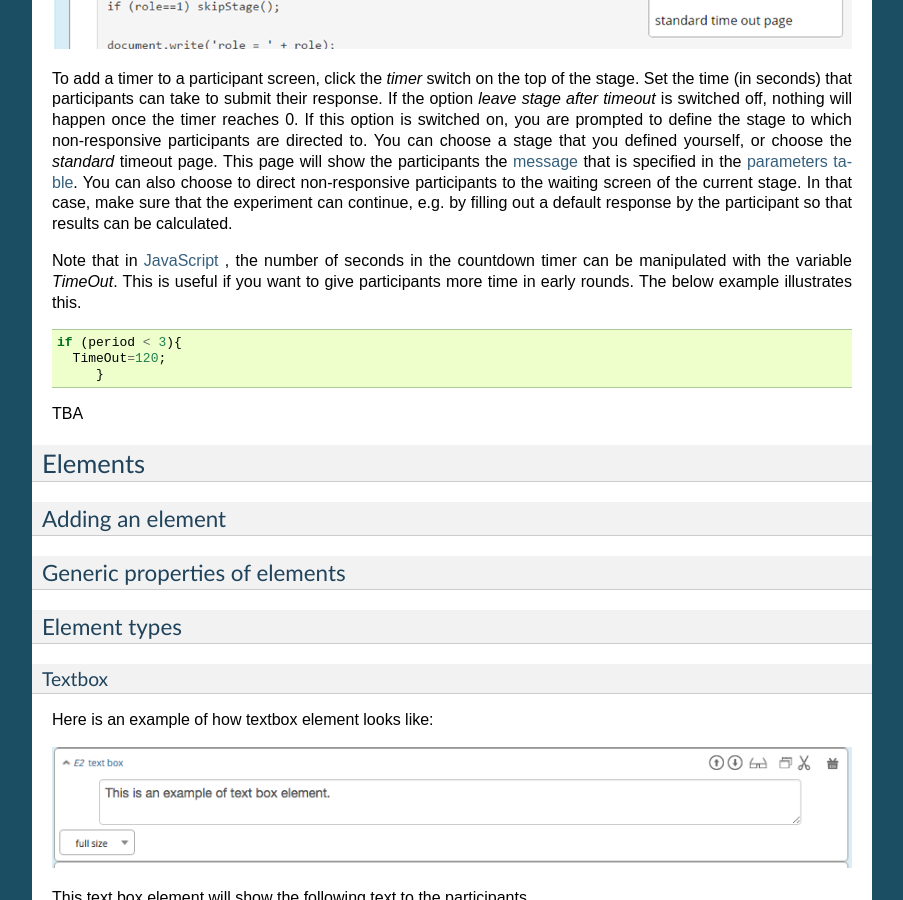
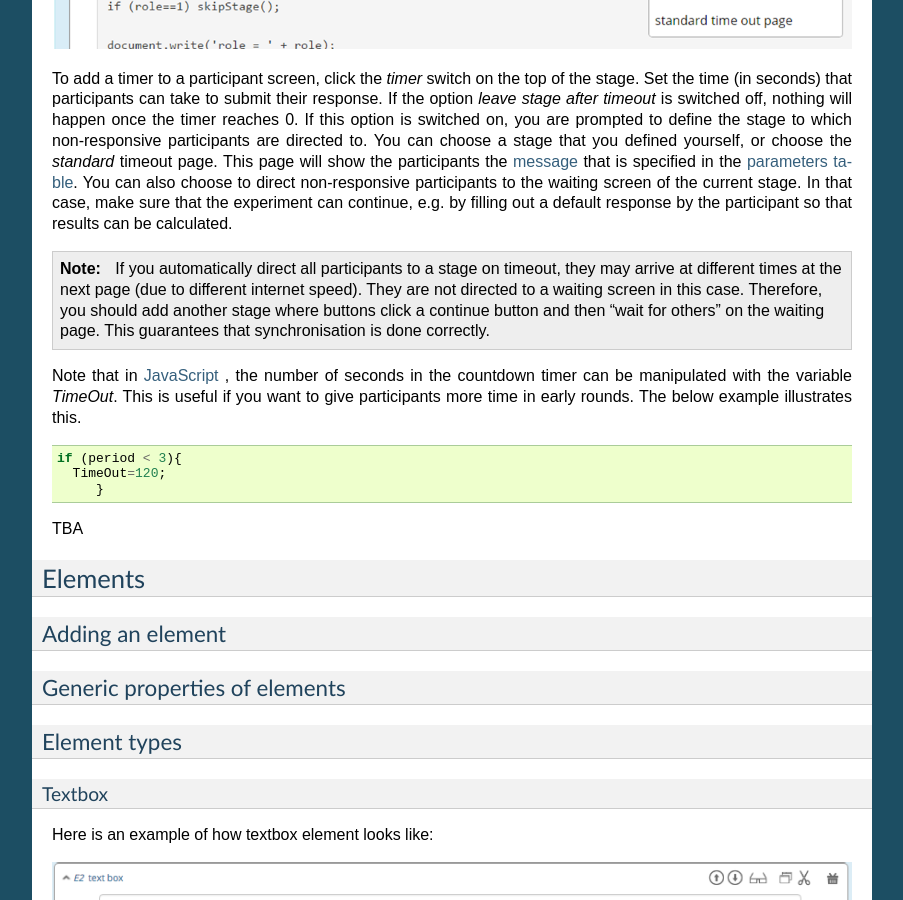
Before and after one commit to marcusgia2505/LIONESS_doc, a Sphinx documentation site: the page built from docs/040_reference_manual.rst, in a window 1280 px wide and 900 px high, scrolled down 1577 px. Shown: the whole window, without its empty margins (198-1101 px from the left). Built offline with Sphinx 7.4.7, drawn with Linux system fonts in a browser that asks for light colours.

Commit message:
Update 040_reference_manual.rst

```diff
--- a/docs/040_reference_manual.rst
+++ b/docs/040_reference_manual.rst
@@ -64,6 +64,8 @@ In interactive tasks, it is often useful to set timers on decisions to keep up t
 
 To add a timer to a participant screen, click the *timer* switch on the top of the stage. Set the time (in seconds) that participants can take to submit their response. If the option *leave stage after timeout* is switched off, nothing will happen once the timer reaches 0. If this option is switched on, you are prompted to define the stage to which non-responsive participants are directed to. You can choose a stage that you defined yourself, or choose the *standard* timeout page. This page will show the participants the :ref:`message <parameters__messages>` that is specified in the :ref:`parameters table <parameters>`. You can also choose to direct non-responsive participants to the waiting screen of the current stage. In that case, make sure that the experiment can continue, e.g. by filling out a default response by the participant so that results can be calculated.
 
+.. note:: If you automatically direct all participants to a stage on timeout, they may arrive at different times at the next page (due to different internet speed). They are not directed to a waiting screen in this case. Therefore, you should add another stage where buttons click a continue button and then "wait for others" on the waiting page. This guarantees that synchronisation is done correctly.
+
 Note that in :ref:`JavaScript <elements__javascript_program>` , the number of seconds in the countdown timer can be manipulated with the variable *TimeOut*. This is useful if you want to give participants more time in early rounds. The below example illustrates this.
 
 .. code-block:: javascript
@@ -71,6 +73,8 @@ Note that in :ref:`JavaScript <elements__javascript_program>` , the number of se
    if (period < 3){
      TimeOut=120;
 	}
+
+
 
 
 .. _main_menu:
```
